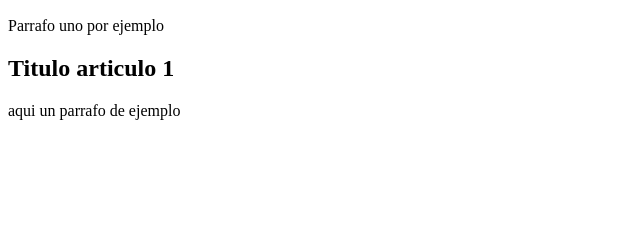
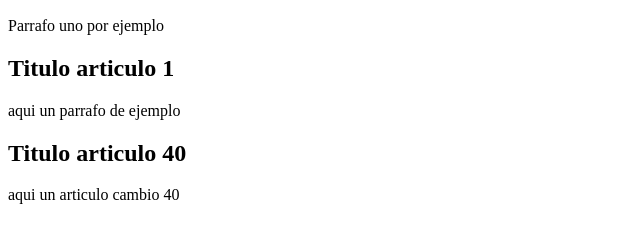
Before and after one commit to Isma115/probando-control-versiones, a plain HTML site: page index.html in a window 1280 px wide. Shown: the part 110-352 px from the top of the page, without its empty margins (0-640 px from the left). Drawn offline with Linux system fonts and the light colour scheme.

Commit message:
Update index.html

```diff
--- a/index.html
+++ b/index.html
@@ -15,6 +15,11 @@
         <p>aqui un parrafo de ejemplo</p>
     </article>
 
+    <article>
+        <h2>Titulo articulo 40</h2>
+        <p>aqui un articulo cambio 40</p>
+    </article>
+
 
 </body>
 </html>
```
